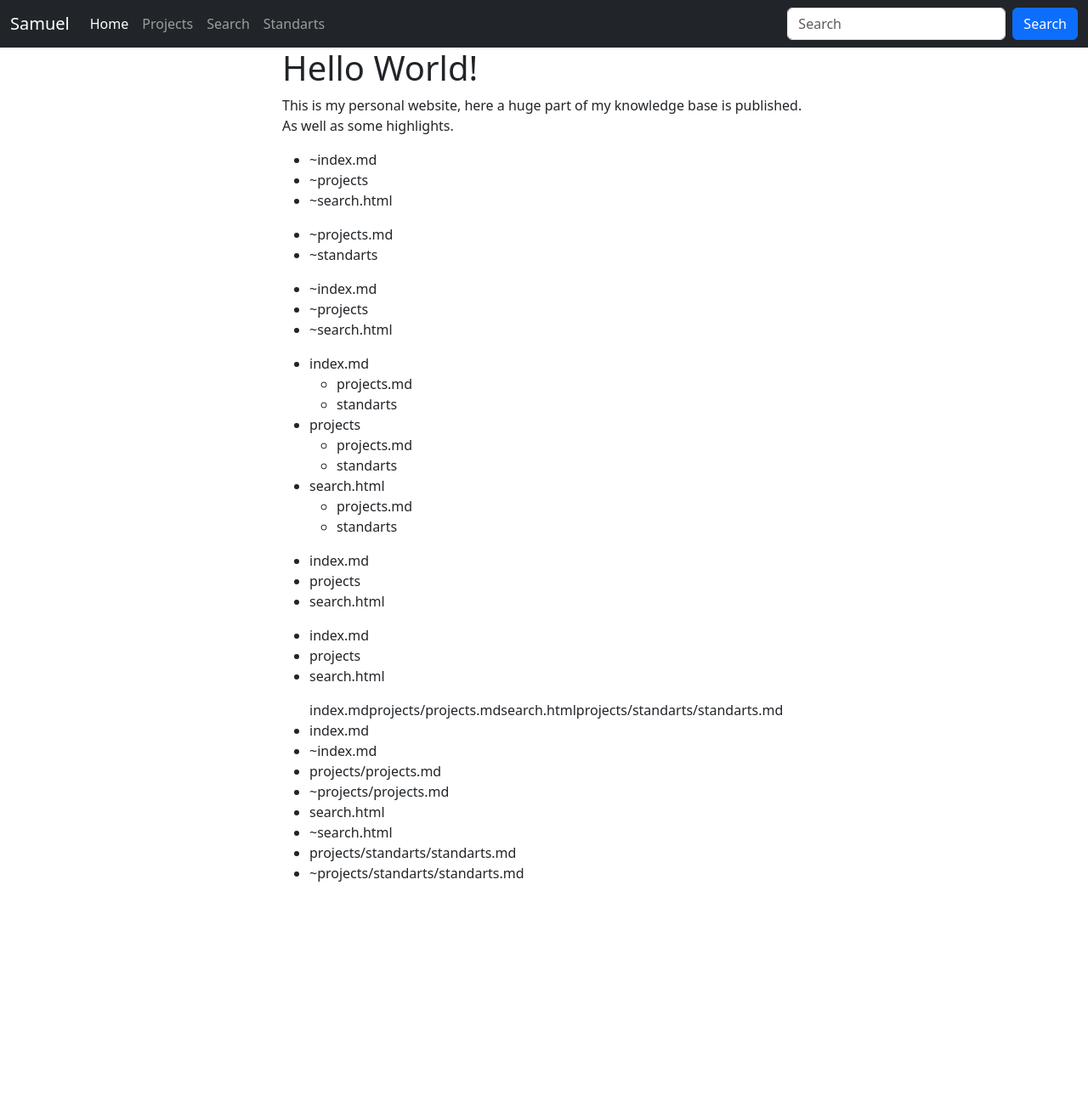
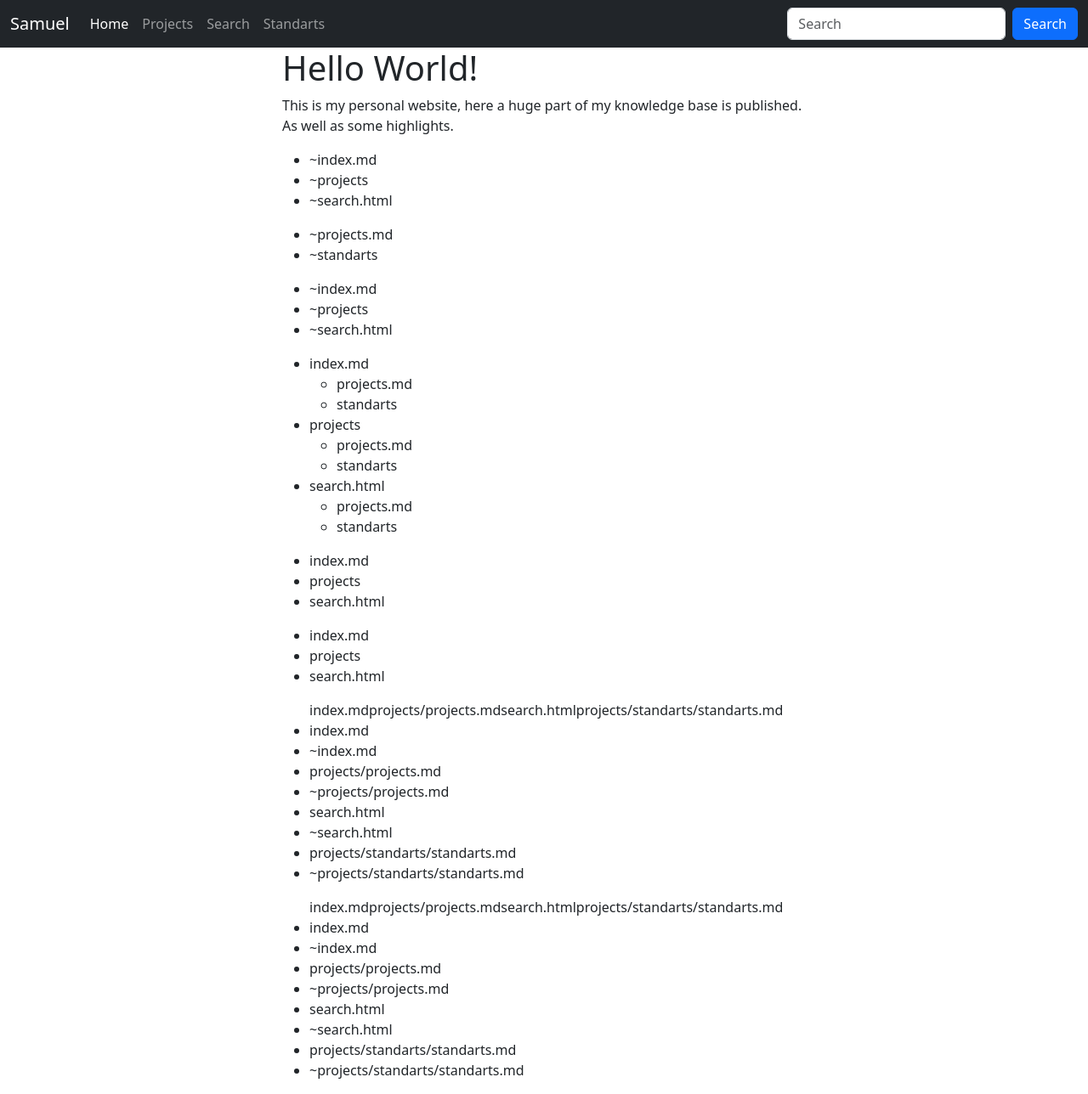
Before and after one commit to Soraxem/website-test, a Jekyll site: the page built from index.md, in a window 1280 px wide. Shown: the whole page at 85% size. Built offline with Jekyll 4.4.1, drawn with Linux system fonts in a browser that asks for light colours; before the commit the page ends 1056 px from its top, so only the background shows below that.

Commit message:
Update index.md

```diff
--- a/index.md
+++ b/index.md
@@ -195,3 +195,4 @@ This is my personal website, here a huge part of my knowledge base is published.
 
 {% assign paths = site.pages | map: "path" -%}
 {% include navigation.html paths=paths level="" %}
+{% include navigation.html paths=paths level="projects/" %}
```
